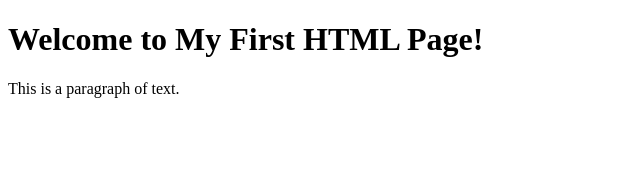
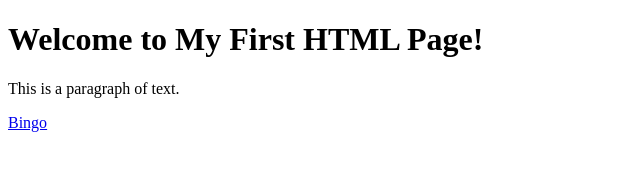
Before and after one commit to Gani-23/testing, a plain HTML site: page index.html in a window 1280 px wide. Shown: the full height of the page, 0-640 px from the left. Drawn offline with Linux system fonts and the light colour scheme.

Commit message:
comprendo

```diff
--- a/index.html
+++ b/index.html
@@ -6,6 +6,6 @@
 <body>
     <h1>Welcome to My First HTML Page!</h1>
     <p>This is a paragraph of text.</p>
-
+    <a href="first.html">Bingo</a>
 </body>
 </html>
```
